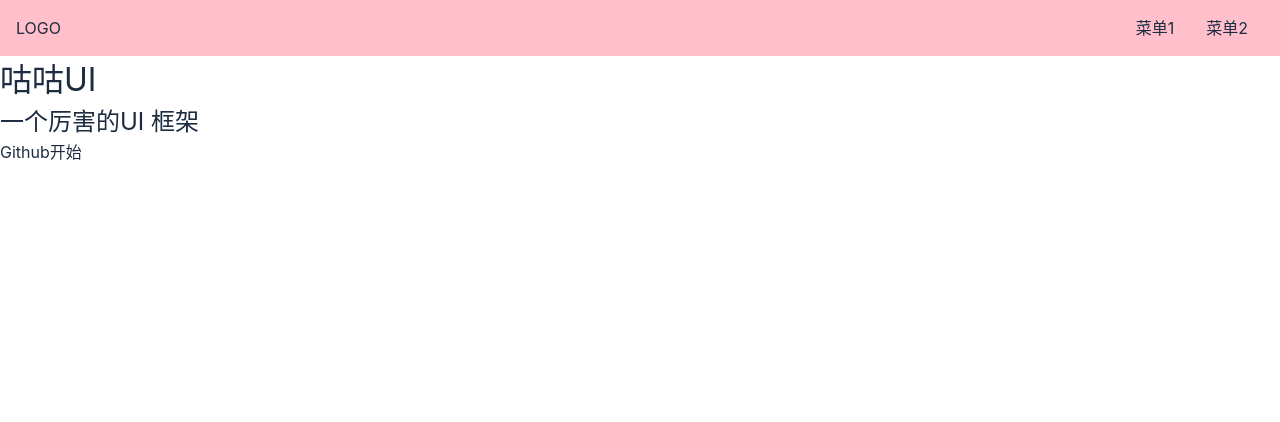
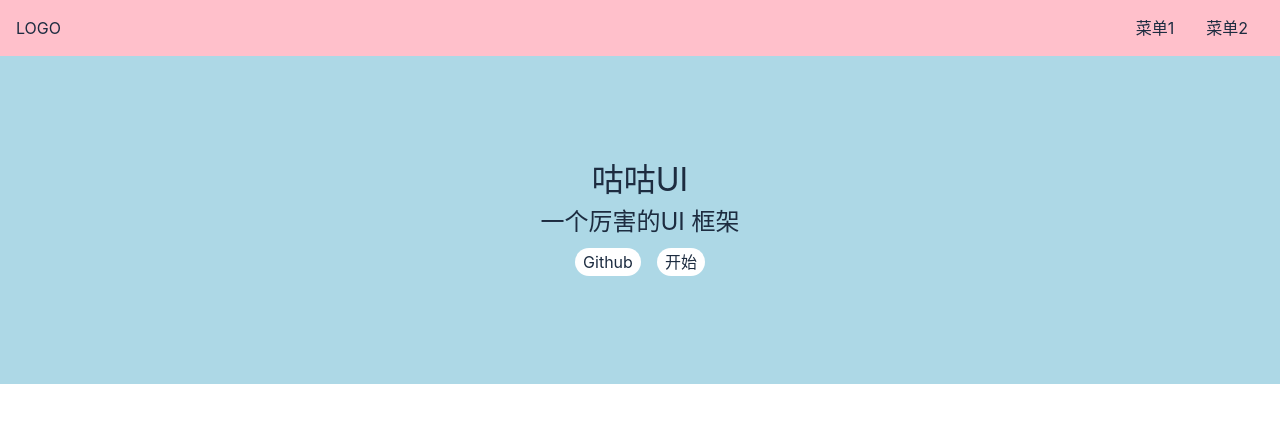
Before and after one commit to wxq0820/cc-ui, a Vue app: page /#/ in a window 1280 px wide. Shown: the top 422 px of the page. Built offline with nearby package versions, Linux system fonts and the light colour scheme.

Commit message:
實現aside切換

```diff
--- a/src/App.vue
+++ b/src/App.vue
@@ -2,8 +2,13 @@
   <router-view />
 </template>
 
-<script>
+<script lang="ts">
+import { provide, ref } from 'vue'
 export default {
   name: 'App',
+  setup(){
+    const asideVisible = ref(false)
+    provide('asideVisible',asideVisible)
+  }
 }
 </script>
--- a/src/components/Topnav.vue
+++ b/src/components/Topnav.vue
@@ -1,6 +1,6 @@
 <template>
   <div class="topnav">
-    <div class="logo">LOGO</div>
+    <div class="logo" @click="toggleMenu">LOGO</div>
     <ul class="menu">
       <li>菜单1</li>
       <li>菜单2</li>
@@ -10,6 +10,8 @@
 <style lang="scss" scoped>
 .topnav {
   background-color: pink;
+  position: relative;
+  z-index: 10;
   display: flex;
   padding: 16px;
   > .logo {
@@ -26,3 +28,16 @@
   }
 }
 </style>
+<script lang="ts">
+import { inject, Ref } from 'vue'
+
+export default {
+    setup() {
+        const asideVisible = inject<Ref<boolean>>('asideVisible')
+        const toggleMenu = ()=>{
+            asideVisible.value = !asideVisible.value
+        }
+        return {toggleMenu}
+    }
+}
+</script>
--- a/src/views/doc.vue
+++ b/src/views/doc.vue
@@ -2,12 +2,53 @@
   <div>
     <Topnav/>
     <div class="content">
-      <aside>侧边栏</aside>
+      <aside v-if="asideVisible">
+      <h2>組件列表</h2>
+      <ol>
+        <li>
+          <router-link to="/doc/switch">switch組件</router-link>
+        </li>
+        <li>
+          <router-link to="/doc/button">button組件</router-link>
+        </li>
+        <li>
+          <router-link to="/doc/dialog">dialog組件</router-link>
+        </li>
+        <li>
+          <router-link to="/doc/tabs">tabs組件</router-link>
+        </li>
+      </ol>
+      </aside>
       <main>主内容</main>
     </div>
   </div>
 </template>
 <script lang="ts">
+import { inject, Ref } from 'vue'
 import Topnav from '../components/Topnav.vue'
-export default {components: {Topnav}}
+export default {
+  components: {Topnav},
+  setup() {
+        const asideVisible = inject<Ref<boolean>>('asideVisible')
+        return {asideVisible}
+    }
+  }
 </script>
+<style lang="scss" scoped>
+  aside {
+    background-color: lightblue;
+    width: 150px;
+    padding: 16px;
+    position: fixed;
+    top: 50px;
+    left: 0;
+    > h2 {
+      margin-bottom: 4px;
+    }
+    > ol {
+      > li {
+        padding: 4px 0;
+      }
+    }
+  }
+</style>
--- a/src/views/home.vue
+++ b/src/views/home.vue
@@ -6,13 +6,33 @@
       <h2>一个厉害的UI 框架</h2>
       <p class="actions">
         <a href="">Github</a>
-        <a href="">开始</a>
+        <router-link to="/doc">开始</router-link>
       </p>
     </div>
   </div>
 </template>
 <style lang="scss" scoped>
-
+.banner {
+  padding: 100px 0;
+  display: flex;
+  justify-content: center;
+  align-items: center;
+  flex-direction: column;
+  background-color: lightblue;
+  > .actions {
+    padding: 8px 0;
+    a {
+      margin: 0 8px;
+      background-color: #fff;
+      display: inline-block;
+      $h: 28px;
+      height: $h;
+      line-height: $h;
+      border-radius: $h/2;
+      padding: 0 8px;
+    }
+  }
+}
 </style>
 <script lang="ts">
 import Topnav from '../components/Topnav.vue'
```
